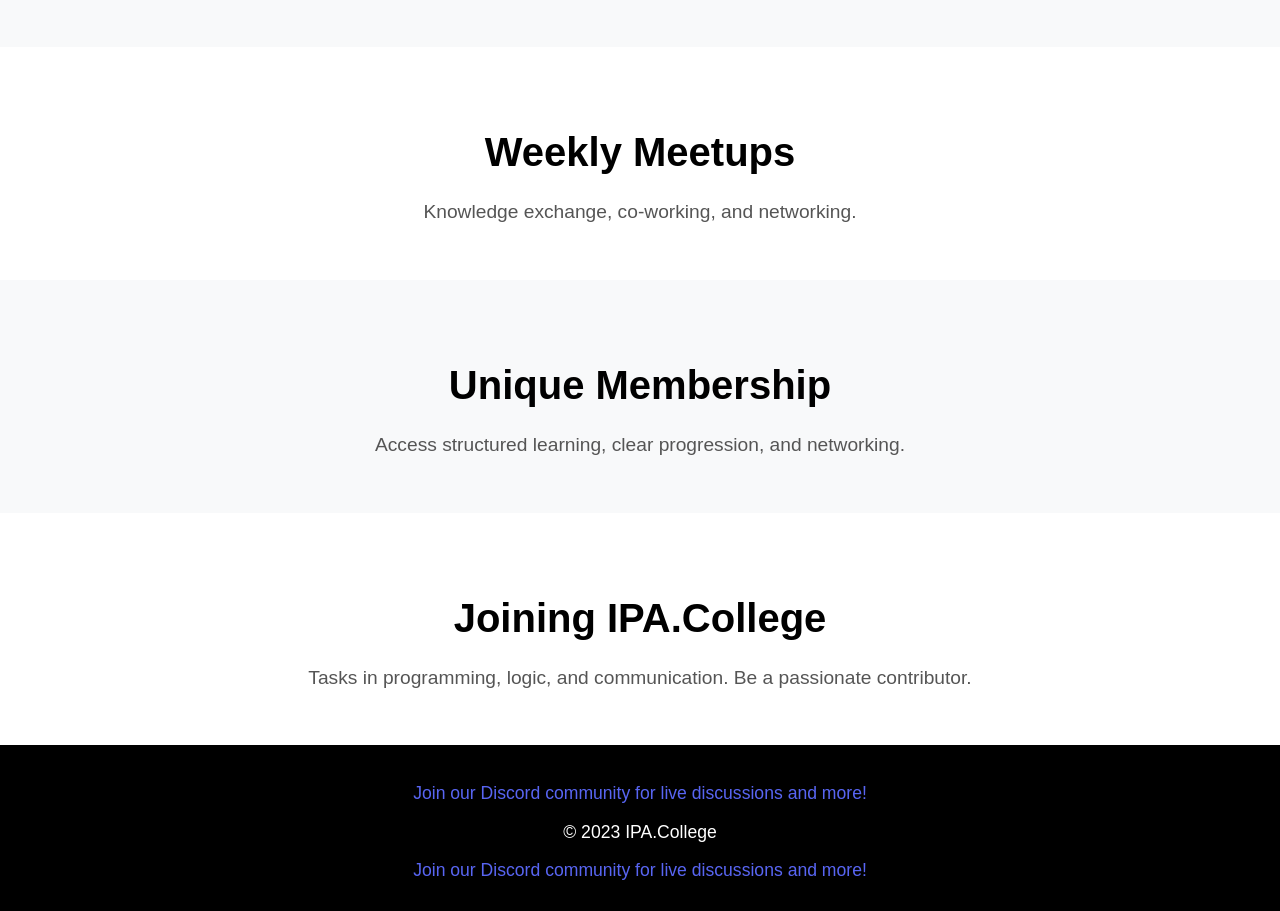
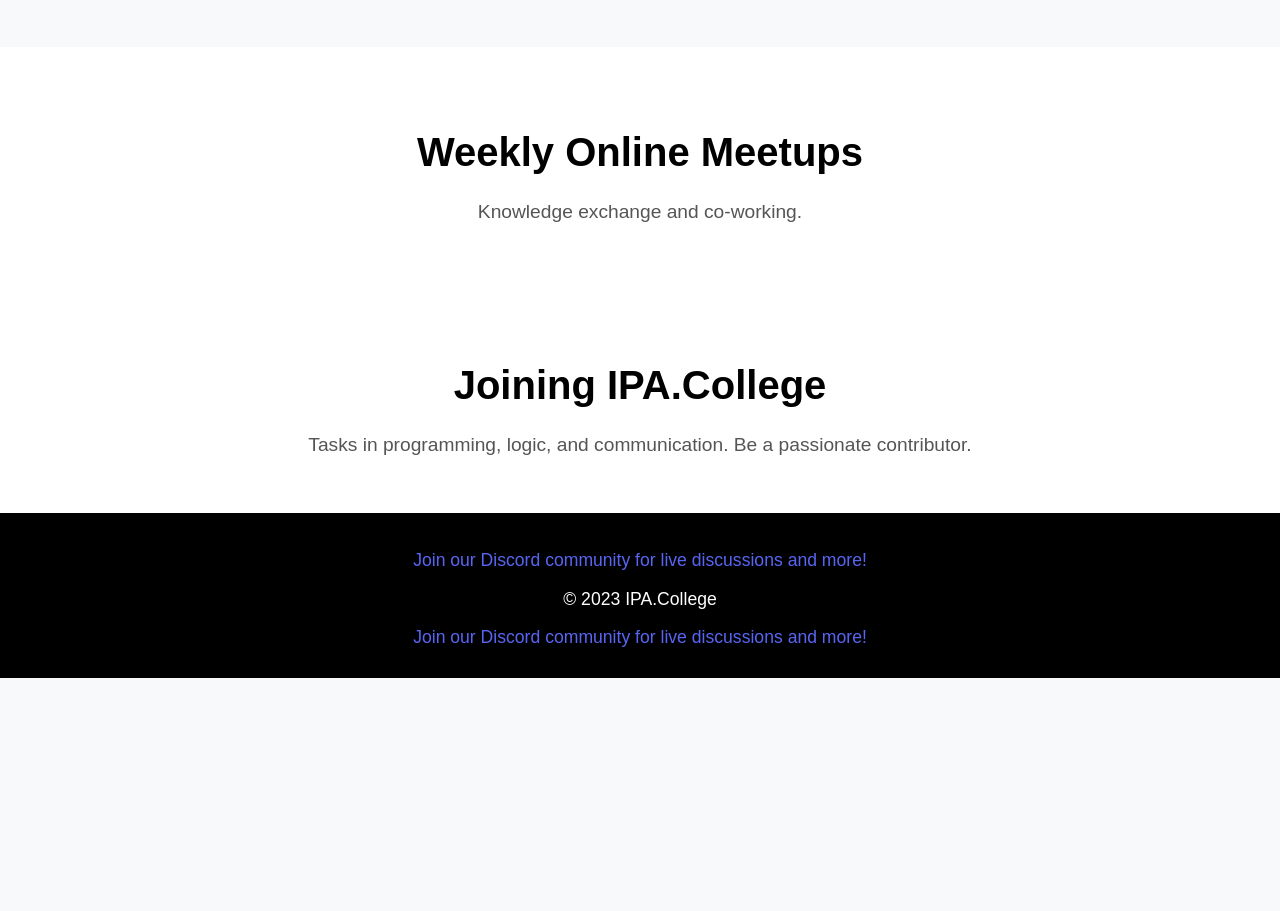
Before and after one commit to IntelligentPersonalAssistant/IntelligentPersonalAssistant.github.io, a plain HTML site: page index.html in a window 1280 px wide. Shown: the part 1181-2092 px from the top of the page. After the commit the page ends 1859 px from the top, so only its background shows below. Drawn offline with Linux system fonts and the light colour scheme.

Commit message:
Update index.html

```diff
--- a/index.html
+++ b/index.html
@@ -47,15 +47,8 @@
 
     <section class="section community">
         <div class="section-container">
-            <h2 class="section-title">Weekly Meetups</h2>
-            <p class="section-content">Knowledge exchange, co-working, and networking.</p>
-        </div>
-    </section>
-
-    <section class="section membership">
-        <div class="section-container">
-            <h2 class="section-title">Unique Membership</h2>
-            <p class="section-content">Access structured learning, clear progression, and networking.</p>
+            <h2 class="section-title">Weekly Online Meetups</h2>
+            <p class="section-content">Knowledge exchange and co-working.</p>
         </div>
     </section>
 
```
